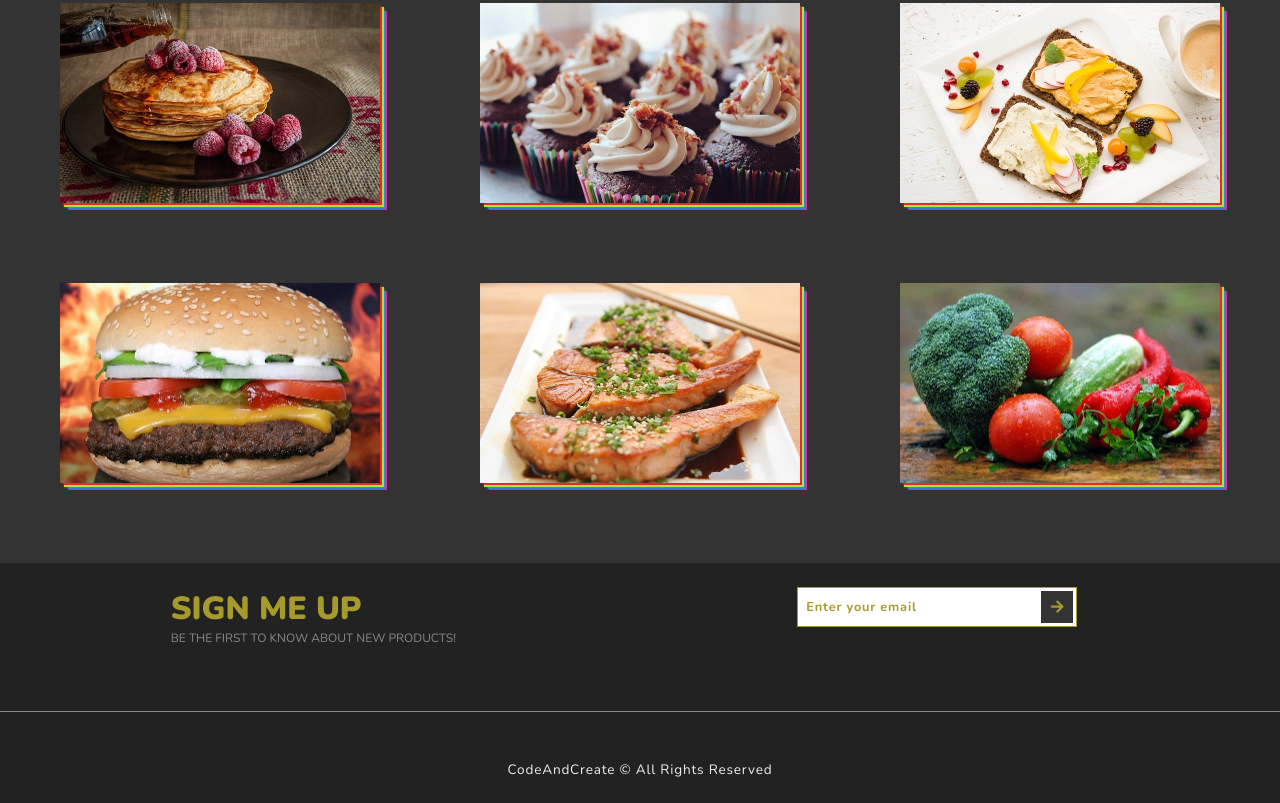
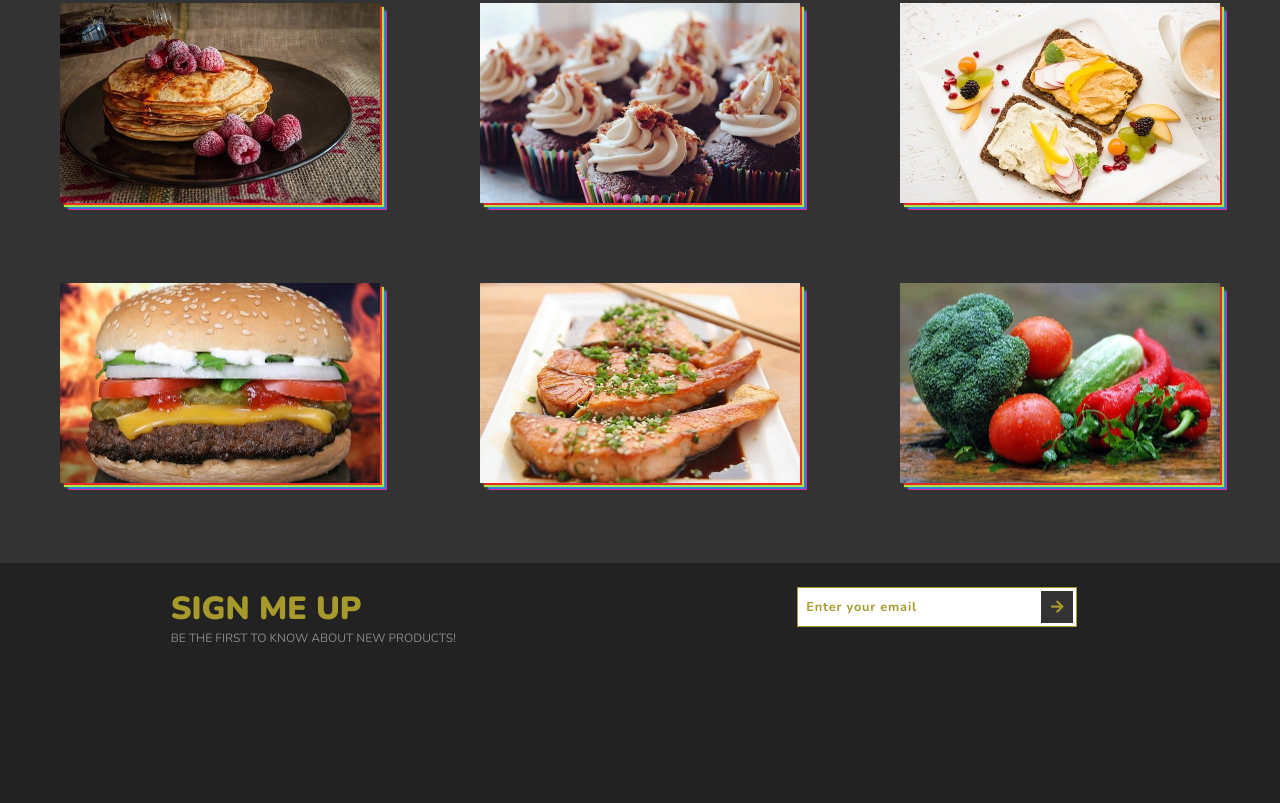
Before and after one commit to sebiarsenica/Food, a plain HTML site: page index.html in a window 1280 px wide. Shown: the part 1803-2606 px from the top of the page. Drawn offline with nearby package versions, Linux system fonts and the light colour scheme.

Commit message:
Update index.html

```diff
--- a/index.html
+++ b/index.html
@@ -139,9 +139,7 @@
                     <i class = "fas fa-arrow-right"></i>
                 </button>
             </form>
-            <p class="copyright">
-                CodeAndCreate &copy; All Rights Reserved
-            </p>
+
         </section>
         <!--End of section 4-->
 
```
